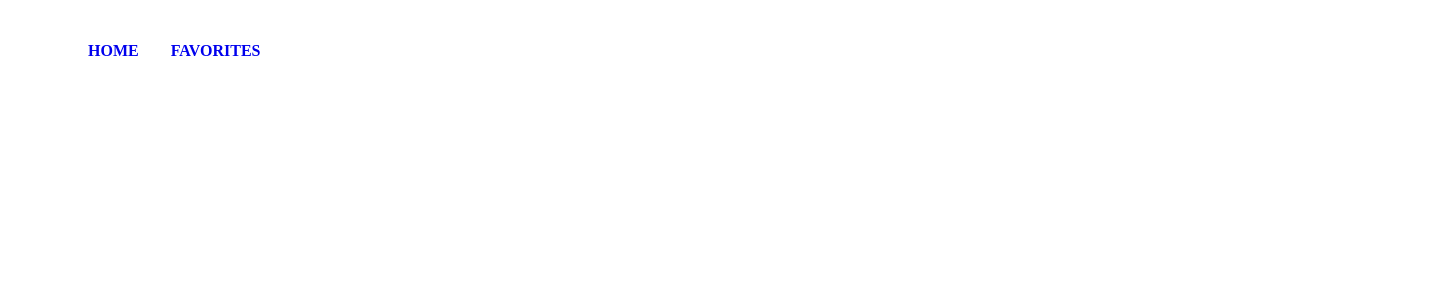
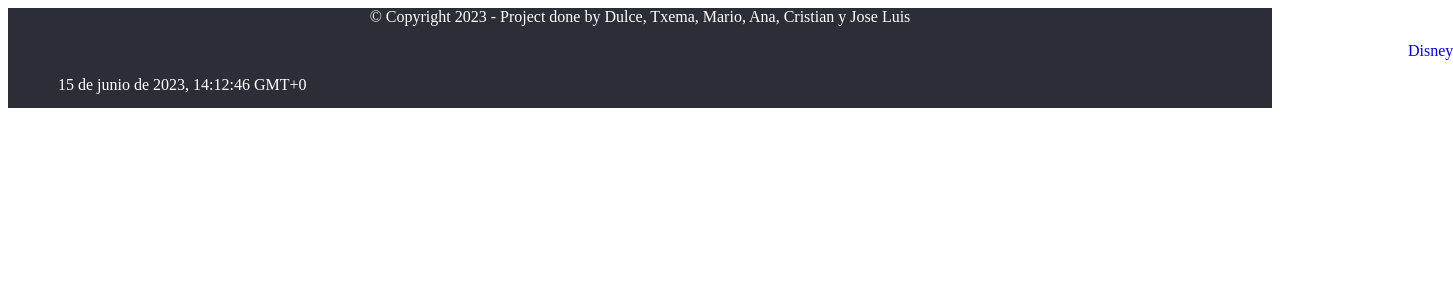
Before and after one commit to kayyra/dreams-factory, an Angular app: page / in a window 1280 px wide. Shown: the top 300 px of the page, 1453 px wide, since content can reach past the window. Built offline with nearby package versions, Linux system fonts and the light colour scheme.

Commit message:
datefooter

```diff
--- a/src/app/app.component.html
+++ b/src/app/app.component.html
@@ -1 +1 @@
-<app-favorites></app-favorites>
+<app-footer></app-footer>
--- a/src/app/app.module.ts
+++ b/src/app/app.module.ts
@@ -1,4 +1,4 @@
-import { NgModule } from '@angular/core';
+import { LOCALE_ID, NgModule } from '@angular/core';
 import { BrowserModule } from '@angular/platform-browser';
 
 import { AppRoutingModule } from './app-routing.module';
@@ -10,6 +10,10 @@ import { ListComponent } from './characters/components/list/list.component';
 import { CardsComponent } from './characters/components/cards/cards.component';
 import { HomeComponent } from './characters/views/home/home.component';
 import { FavoritesComponent } from './characters/views/favorites/favorites.component';
+import localeES from '@angular/common/locales/es';
+import { registerLocaleData } from '@angular/common';
+import { DatePipeComponent } from './characters/components/date-pipe/date-pipe.component';
+registerLocaleData(localeES, 'es');
 
 @NgModule({
   declarations: [
@@ -21,12 +25,14 @@ import { FavoritesComponent } from './characters/views/favorites/favorites.compo
     CardsComponent,
     HomeComponent,
     FavoritesComponent,
+    DatePipeComponent,
+
   ],
   imports: [
     BrowserModule,
     AppRoutingModule
   ],
-  providers: [],
+  providers: [{ provide: LOCALE_ID, useValue: 'es'}],
   bootstrap: [AppComponent]
 })
 export class AppModule { }
--- /dev/null
+++ b/src/app/characters/components/date-pipe/date-pipe.component.html
@@ -0,0 +1,2 @@
+
+<p id="datePipe">{{ fechaHoy | date:'long' }}</p>
--- /dev/null
+++ b/src/app/characters/components/date-pipe/date-pipe.component.scss
@@ -0,0 +1,4 @@
+#datePipe {
+    color: white;
+    margin-left: 50px;
+}
--- /dev/null
+++ b/src/app/characters/components/date-pipe/date-pipe.component.ts
@@ -0,0 +1,10 @@
+import { Component, OnInit } from '@angular/core';
+
+@Component({
+  selector: 'app-date-pipe',
+  templateUrl: './date-pipe.component.html',
+  styleUrls: ['./date-pipe.component.scss']
+})
+  export class DatePipeComponent {
+  fechaHoy: number = Date.now();
+}
--- a/src/app/characters/views/favorites/favorites.component.html
+++ b/src/app/characters/views/favorites/favorites.component.html
@@ -1,23 +1,2 @@
-<!DOCTYPE html>
-<html lang="en">
-<head>
-    <meta charset="UTF-8">
-    <meta name="viewport" content="width=device-width, initial-scale=1.0">
-    <title>DreamsFactory</title>
-</head>
-<body>
-    <header>
-        <div class="logo">
-            <img src="" alt="">
-        </div>
-        <div class="menu-nav">
-            <nav class="nav-menu">
-                <ul>
-                    <li><a href="./src/app/characters/views/home/home.component.html">HOME</a></li>
-                    <li><a href="#">FAVORITES</a></li>
-                </ul>
-            </nav>
-        </div>
-    </header>
-</body>
-</html>
+<app-header></app-header>
+<app-footer></app-footer>
--- a/src/app/global/components/footer/footer.component.html
+++ b/src/app/global/components/footer/footer.component.html
@@ -1,16 +1,6 @@
-<!DOCTYPE html>
-<html lang="en">
-<head>
-    <meta charset="UTF-8">
-    <meta name="viewport" content="width=device-width, initial-scale=1.0">
-    <title>Document</title>
-</head>
-<body>
     <footer>
-        <img src="assets/images/copyraight.png"/>
-        <p>Project done by Dulce, Txema, Mario, Ana, Cristian y Jose Luis</p>
-        <a href="https://www.disney.es/">Disney</a>
-        <a href='HOME'>HOME</a>
+        <p>&copy;  Copyright 2023 - Project done by Dulce, Txema, Mario, Ana, Cristian y Jose Luis</p>
+        <div id="disney"><a href="https://www.disney.es/" style="text-decoration:none">Disney</a></div>
+        <!-- */<div id="home"><a href='HOME' style="text-decoration:none">HOME</a></div> -->
+<app-date-pipe></app-date-pipe>
     </footer>
-</body>
-</html>
--- a/src/app/global/components/footer/footer.component.scss
+++ b/src/app/global/components/footer/footer.component.scss
@@ -1,13 +1,24 @@
 footer {
     background-color: #2B2D37;
     margin: 0;
+    height: 100px;
 }
 
 p {
+    margin-top: 0px;
+    display: flex;
     text-align: center;
     color: white;
+    display: block;
 }
 
-a {
-    margin-left: auto;
+#disney {
+    margin-left: 1400px;
+    display: flex;
+    text-decoration: white;
+    max-width: 100px;
 }
+#home {
+    margin-left: 1400px;
+    text-decoration: white;
+}
--- a/src/app/global/components/footer/footer.component.ts
+++ b/src/app/global/components/footer/footer.component.ts
@@ -3,7 +3,7 @@ import { Component } from '@angular/core';
 @Component({
   selector: 'app-footer',
   templateUrl: './footer.component.html',
-  styleUrls: ['./footer.component.scss']
+  styleUrls: ['./footer.component.scss'],
 })
 export class FooterComponent {
 
--- a/src/app/global/components/header/header.component.html
+++ b/src/app/global/components/header/header.component.html
@@ -1 +1,13 @@
-<p>header works!</p>
+<header>
+    <div class="logo">
+        <img src="" alt="">
+    </div>
+    <div class="menu-nav">
+        <nav class="nav-menu">
+            <ul>
+                <li><a href="./src/app/characters/views/home/home.component.html">HOME</a></li>
+                <li><a href="#">FAVORITES</a></li>
+            </ul>
+        </nav>
+    </div>
+</header>
```
Also changed, not shown: 1 other file (tests, documents, lock files or other folders).
